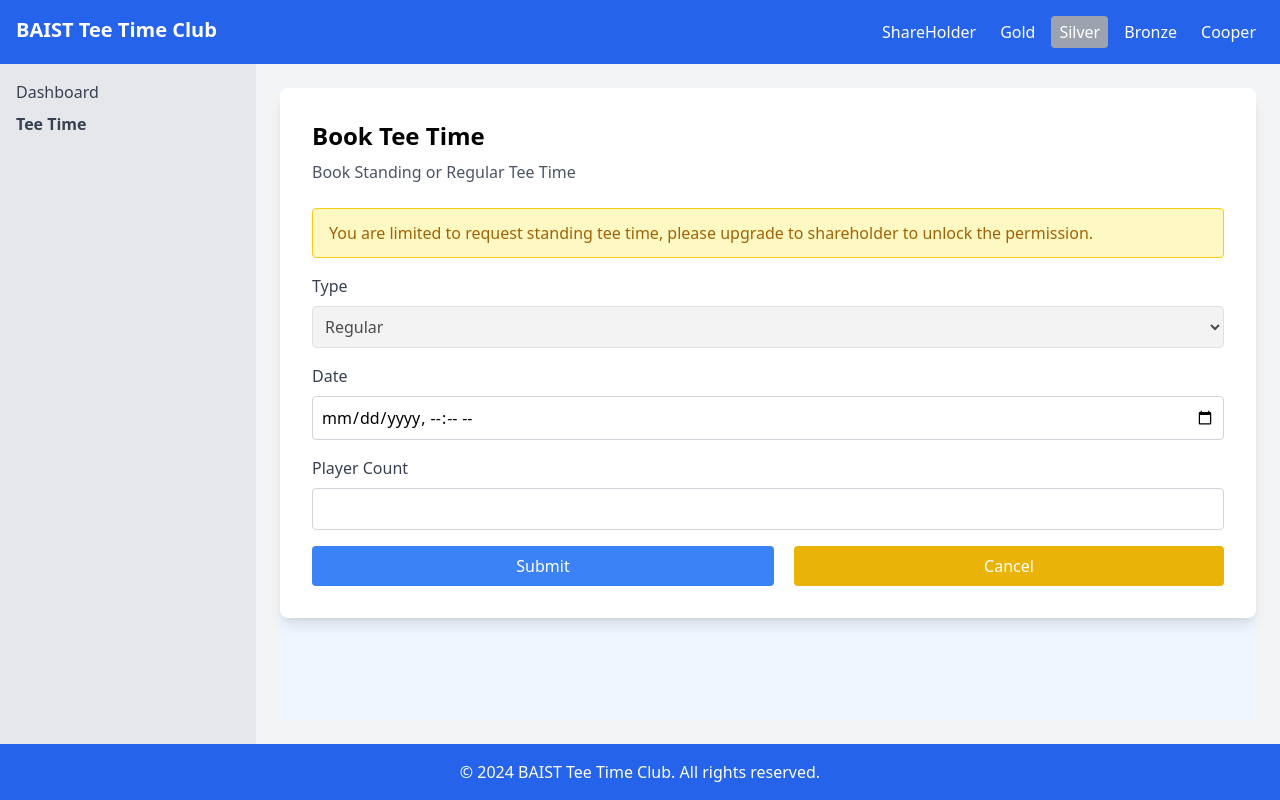
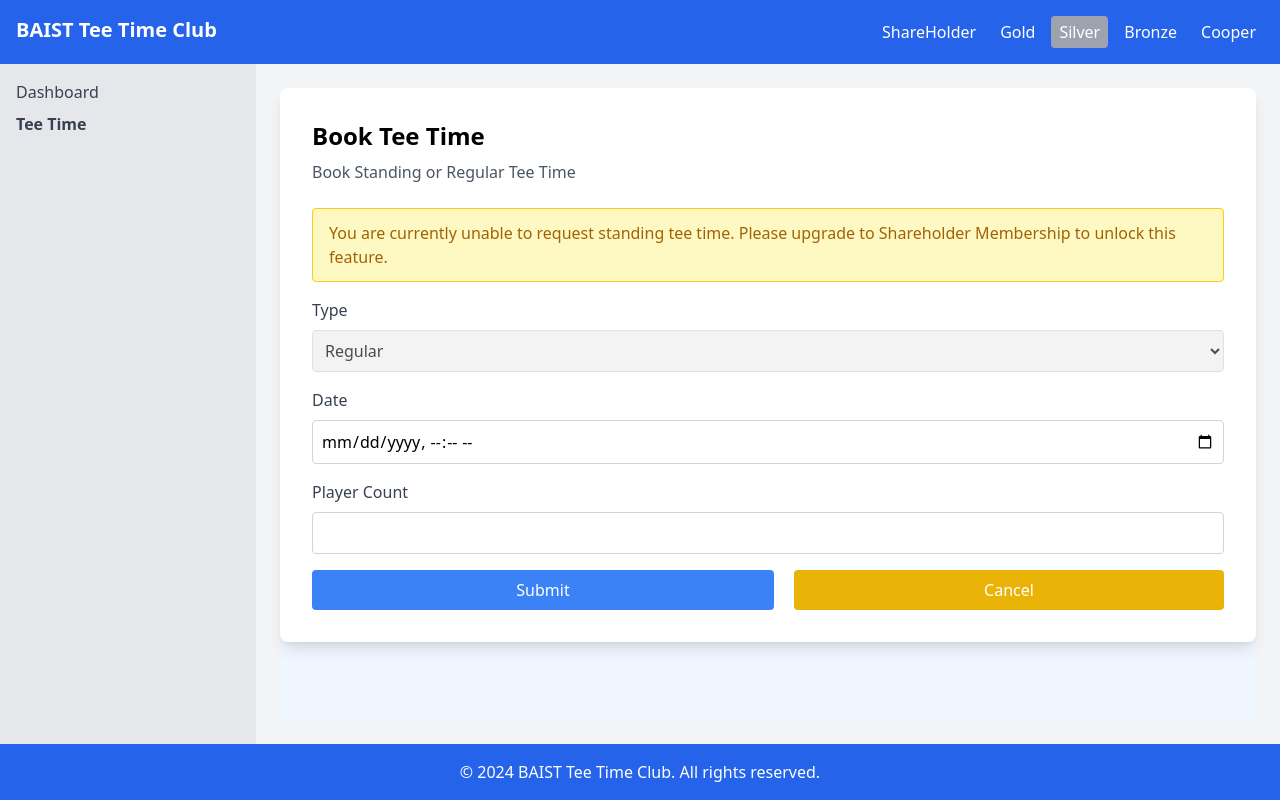
Before and after one commit to DaiYuzeng/BAIS3130-DEMO-UI, a Vue app: page /teetime/create in a window 1280 px wide. Both pictures are taken after a click on the button "Silver". Built offline with nearby package versions, Linux system fonts and the light colour scheme; the HTML template or start-up script is replaced by a standard one.

Commit message:
(Page) Update notice message - Create Tee Time (#11)
Co-authored-by: Eric Dai <cridequeger23@gmail.com>

```diff
--- a/src/views/TeeTime/CreateView.vue
+++ b/src/views/TeeTime/CreateView.vue
@@ -16,7 +16,7 @@
         class="bg-yellow-100 border border-yellow-400 text-yellow-700 px-4 py-3 rounded relative mb-4"
         role="alert"
       >
-        You are limited to request standing tee time, please upgrade to shareholder to unlock the permission.
+        You are currently unable to request standing tee time. Please upgrade to Shareholder Membership to unlock this feature.
       </div>
 
       <div
@@ -24,7 +24,7 @@
         class="bg-yellow-100 border border-yellow-400 text-yellow-700 px-4 py-3 rounded relative mb-4"
         role="alert"
       >
-        You are limited to book any types of tee time, please upgrade to silver member to unlock the permission.
+      You are currently unable to book any tee times. Please upgrade to Silver Membership to unlock this feature.
       </div>
 
       <!-- Form -->
```
